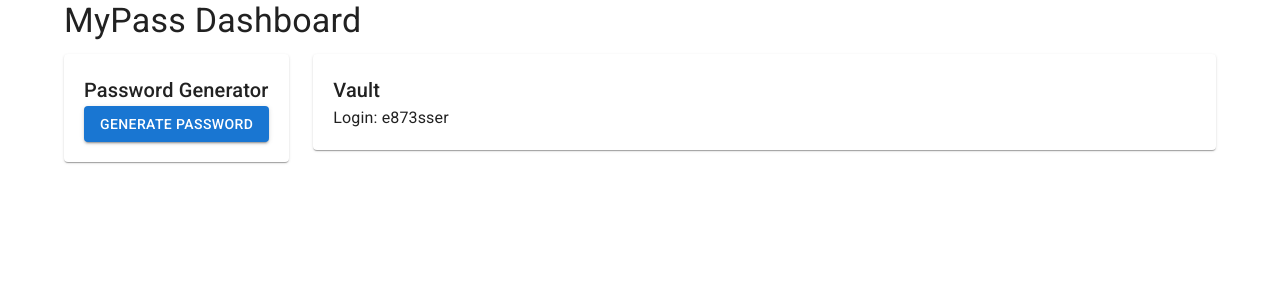
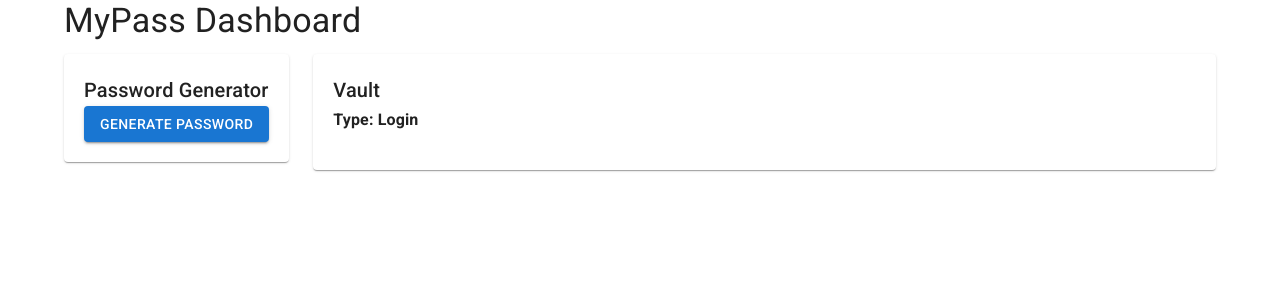
Before and after one commit to Byron-Hodel/cis476-term-project, a Next.js app in the folder term-project-frontend/: page /dashboard in a window 1280 px wide. Both pictures are taken after a click on the button "GENERATE PASSWORD". Shown: the top 300 px of the page. Built offline with nearby package versions, Linux system fonts and the light colour scheme.

Commit message:
Made it so vault viewer gets info from DB

```diff
--- a/term-project-frontend/app/components/MediatorContext.tsx
+++ b/term-project-frontend/app/components/MediatorContext.tsx
@@ -1,34 +1,73 @@
 // MediatorContext.tsx
-import React, { useState, createContext, useContext, ReactNode } from 'react';
+import React, { useState, useEffect, createContext, useContext, ReactNode } from 'react';
+import axiosInstance from '../utils/axiosInterceptor'; // Importing the axios instance with interceptor for token attachment
+import SessionManager from '../utils/SessionManager'; // Importing SessionManager to retrieve the stored token and user data
 
+// Type definition for a single vault entry
 type VaultEntry = {
     type: string;
     password: string;
+    [key: string]: any; // Allow for additional fields as needed
 };
 
+// Type definition for the context that will be provided
 type MediatorContextType = {
-    vaultData: VaultEntry[];
-    addPasswordToVault: (newPassword: VaultEntry) => void;
+    vaultData: VaultEntry[]; // Array of vault entries
+    fetchVaultData: () => void; // Function to fetch vault data
+    addPasswordToVault: (newPassword: VaultEntry) => void; // Function to add a new password to the vault data
 };
 
+// Creating the context and setting the initial value to undefined
 const MediatorContext = createContext<MediatorContextType | undefined>(undefined);
 
+// Provider component to wrap around components that need access to the context
 export const MediatorProvider: React.FC<{ children: ReactNode }> = ({ children }) => {
-    const [vaultData, setVaultData] = useState<VaultEntry[]>([]);
+    const [vaultData, setVaultData] = useState<VaultEntry[]>([]); // State to hold the user's vault data
 
-    const addPasswordToVault = (newPassword: VaultEntry) => {
-        setVaultData((prevData) => [...prevData, newPassword]);
+    // Function to fetch vault data from the backend API
+    const fetchVaultData = async () => {
+        const session = SessionManager.getInstance();
+        const token = session.getToken();
+        const user = session.getUser() as { userId?: number };
+
+        if (!token || !user || !user.userId) {
+            console.error('No token or user ID found. Please sign in.');
+            return;
+        }
+
+        try {
+            const response = await axiosInstance.get(`/vault/${user.userId}`);
+            console.log('Response from API:', response.data);
+            setVaultData(response.data.data); // Ensure this does not trigger a loop
+        } catch (error) {
+            console.error('Error fetching vault data:', error);
+            setVaultData([]); // Set an empty array if there is an error
+        }
     };
 
+
+    // Function to add a new password entry to the state (could be expanded for API calls if needed)
+    const addPasswordToVault = (newPassword: VaultEntry) => {
+        setVaultData((prevData) => [...prevData, newPassword]); // Update the state with the new entry
+    };
+
+    // useEffect to call fetchVaultData when the component mounts
+    useEffect(() => {
+        fetchVaultData(); // Fetch vault data on component mount
+    }, []);
+
+    // Provide the context value to child components
     return (
-        <MediatorContext.Provider value={{ vaultData, addPasswordToVault }}>
+        <MediatorContext.Provider value={{ vaultData, fetchVaultData, addPasswordToVault }}>
             {children}
         </MediatorContext.Provider>
     );
 };
 
+// Custom hook to use the Mediator context
 export const useMediator = (): MediatorContextType => {
     const context = useContext(MediatorContext);
+    // Throw an error if the hook is used outside of a MediatorProvider
     if (!context) {
         throw new Error('useMediator must be used within a MediatorProvider');
     }
--- a/term-project-frontend/app/components/VaultViewer.tsx
+++ b/term-project-frontend/app/components/VaultViewer.tsx
@@ -1,20 +1,73 @@
-// VaultViewer.tsx
-import React from 'react';
-import { Paper, Typography } from '@mui/material';
+import React, { useEffect, useState } from 'react';
+import { Paper, Typography, CircularProgress, Box } from '@mui/material';
 import { useMediator } from './MediatorContext';
 
 const VaultViewer: React.FC = () => {
-    const { vaultData } = useMediator();
+    const { vaultData, fetchVaultData } = useMediator();
+    const [loading, setLoading] = useState(true);
+
+    // Fetch vault data when component mounts
+    useEffect(() => {
+        const loadData = async () => {
+            console.log('Fetching vault data...');
+            setLoading(true);
+            await fetchVaultData();
+            setLoading(false);
+        };
+
+        loadData();
+    }, []);
 
     return (
         <Paper style={{ padding: '20px' }}>
             <Typography variant="h6">Vault</Typography>
-            {vaultData.length > 0 ? (
-                vaultData.map((entry, index) => (
-                    <Typography key={index}>{`${entry.type}: ${entry.password}`}</Typography>
-                ))
+            {loading ? (
+                <Box display="flex" justifyContent="center" mt={2}>
+                    <CircularProgress />
+                </Box>
             ) : (
-                <Typography>No passwords stored in the vault.</Typography>
+                <>
+                    {vaultData.length > 0 ? (
+                        vaultData.map((entry, index) => (
+                            <Box key={index} mb={2}>
+                                <Typography variant="subtitle1" fontWeight="bold">
+                                    {`Type: ${entry.type}`}
+                                </Typography>
+                                <Typography variant="body2">
+                                    {entry.type === 'Credit Card' && entry.data ? (
+                                        <>
+                                            Card Number: **** **** **** {entry.data.cardNumber.slice(-4)}
+                                            <br />
+                                            Expiry: {entry.data.expirationDate}
+                                            <br />
+                                            CVV: ***
+                                        </>
+                                    ) : entry.type === 'Passport' && entry.data ? (
+                                        <>
+                                            Passport Number: {entry.data.passportNumber}
+                                            <br />
+                                            Expiry: {entry.data.expirationDate}
+                                        </>
+                                    ) : entry.type === 'License' && entry.data ? (
+                                        <>
+                                            License Number: {entry.data.licenseNumber}
+                                            <br />
+                                            Expiry: {entry.data.expirationDate}
+                                        </>
+                                    ) : entry.type === 'Secure Notes' && entry.data ? (
+                                        <>
+                                            Note: {entry.data.note}
+                                        </>
+                                    ) : (
+                                        JSON.stringify(entry.data, null, 2)
+                                    )}
+                                </Typography>
+                            </Box>
+                        ))
+                    ) : (
+                        <Typography>No data stored in the vault.</Typography>
+                    )}
+                </>
             )}
         </Paper>
     );
```
